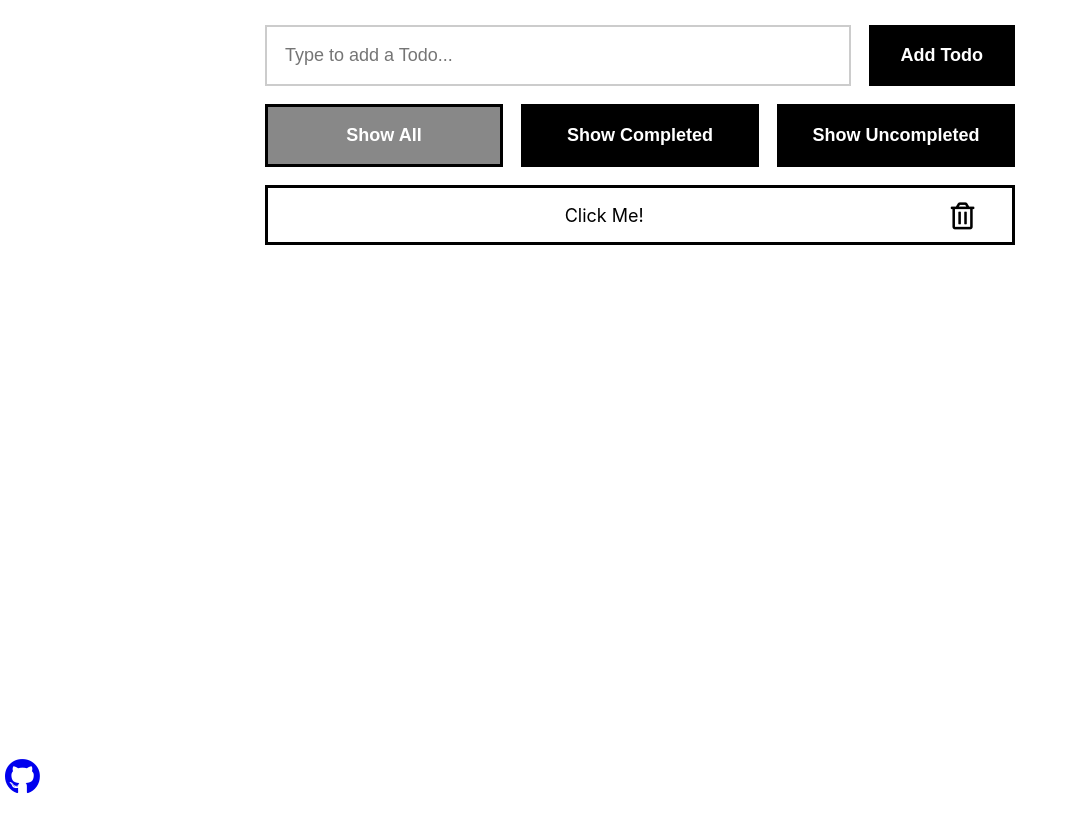
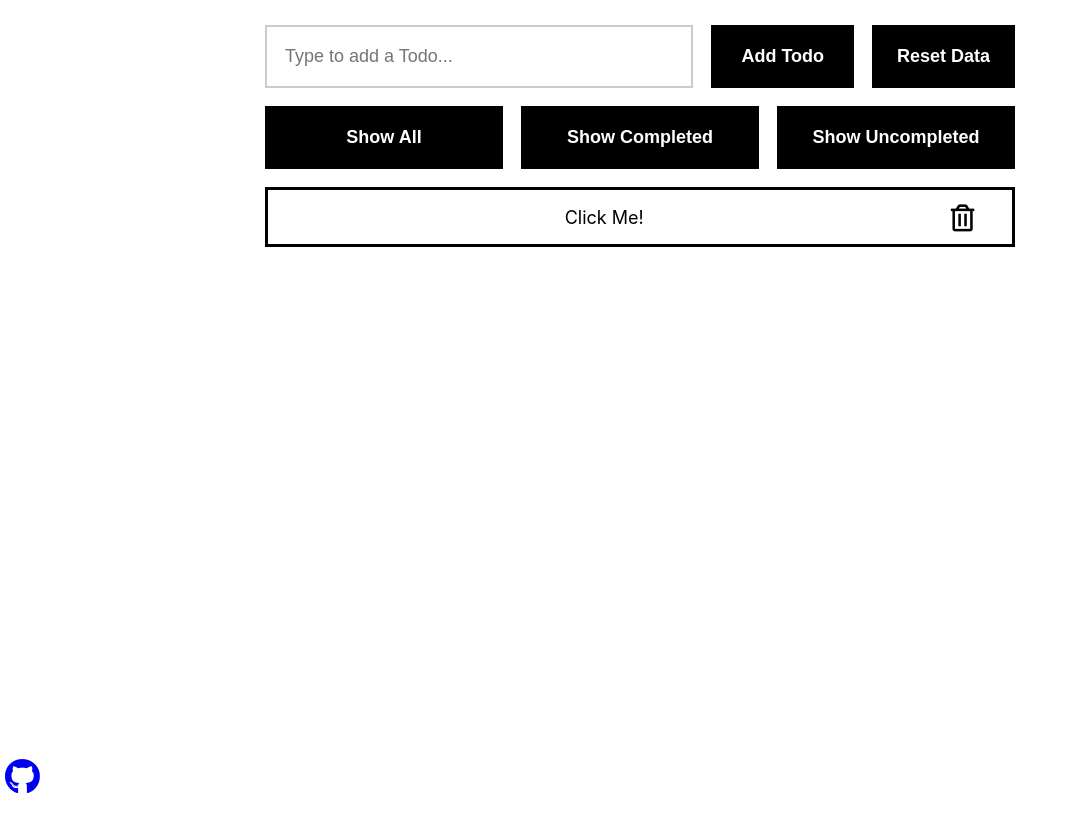
Before and after one commit to james-work-account/react-todos, a React (Create React App) app: page / in a window 1280 px wide. Shown: the whole page, without its empty margins (0-1073 px from the left). Built offline with nearby package versions, Linux system fonts and the light colour scheme.

Commit message:
added reset data

```diff
--- a/src/App.css
+++ b/src/App.css
@@ -17,13 +17,17 @@
 /* Search */
 .search {
   display: grid;
-  grid-template-columns: 4fr 1fr;
+  grid-template-columns: 3fr 1fr 1fr;
   grid-column-gap: 1em;
   margin-top: 15px
 }
 .search > input[type="text"] {
   border: 2px solid #ccc;
   padding: 1em;
+}
+.search .btn {
+  padding: 1rem;
+  text-align: center
 }
 
 /* Todos */
--- a/src/App.js
+++ b/src/App.js
@@ -29,9 +29,7 @@ class App extends Component {
   }
   saveStateToLocalStorage() {
     for (let key in this.state) {
-      if(typeof(this.state[key]) != "symbol") {
         localStorage.setItem(key, JSON.stringify(this.state[key]));
-      }
     }
   }
 
@@ -42,7 +40,6 @@ class App extends Component {
 
     // Resizing page
     this.setState({width: window.innerWidth});
-    this.setState({currentFilter: TodoFilter.all})
     window.addEventListener("resize", this.updateDimensions);
 
     // Set localStorage on refresh/reload
@@ -88,6 +85,13 @@ class App extends Component {
   // Update current Todo text
   handleChange = (event) => this.setState({currentTodoText: event.target.value})
 
+  resetData = (event) => {
+    event.preventDefault();
+    this.setState({todos: InitialState.todos});
+    this.setState({currentTodoText: InitialState.currentTodoText});
+    document.querySelector(".search input").value = "";
+  }
+
   // Delete a Todo
   handleDelete = (todo) => {
     const todos = this.state.todos.filter((td) => td.id !== todo.id)
@@ -125,7 +129,7 @@ class App extends Component {
   render() {
     return (
       <div className="App">
-        <Search handleChange={this.handleChange} handleSubmit={this.handleSubmit}/>
+        <Search handleChange={this.handleChange} handleSubmit={this.handleSubmit} resetData={this.resetData}/>
         <Filters handleFilter={this.handleFilter} currentFilter={this.state.currentFilter}/>
         <Todos todos={this.state.todos.filter(
           (todo) => {
--- a/src/common.js
+++ b/src/common.js
@@ -1,7 +1,7 @@
 export const TodoFilter = Object.freeze({
-  filterCompleted: Symbol("filterCompleted"),
-  filterUncompleted: Symbol("filterUncompleted"),
-  all: Symbol("clearFilter")
+  filterCompleted: "filterCompleted",
+  filterUncompleted: "filterUncompleted",
+  all: "clearFilter"
 })
 
 export const InitialState = {
--- a/src/components/Search.js
+++ b/src/components/Search.js
@@ -1,10 +1,11 @@
 import React from 'react';
 
-const Search = ({ handleChange, handleSubmit }) => {
+const Search = ({ handleChange, handleSubmit, resetData }) => {
   return <form className="search" onSubmit={handleSubmit}>
-    <input type="text" placeholder="Type to add a Todo..." onChange={handleChange}/>
-    <button className="btn" type="submit">Add Todo</button>
-  </form>
+      <input type="text" placeholder="Type to add a Todo..." onChange={handleChange}/>
+      <button className="btn" type="submit">Add Todo</button>
+      <button className="btn" type="button" onClick={resetData}>Reset Data</button>
+    </form>
 }
 
 export default Search;
```
